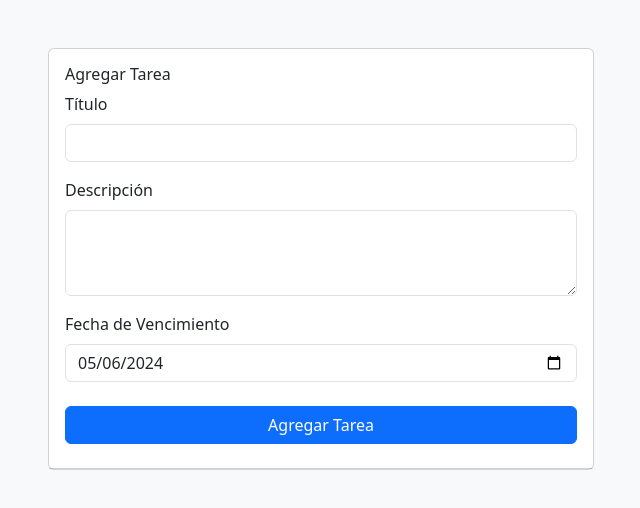
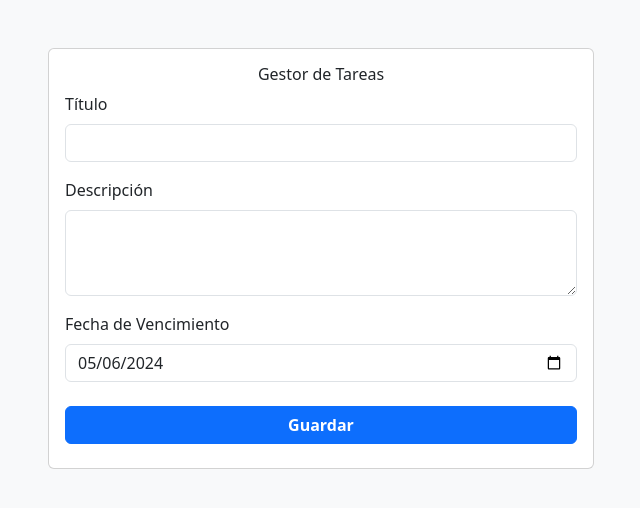
Before and after one commit to otineb97/gestor-tareas-v2, a plain HTML site: page index.html in a window 1280 px wide. Shown: the whole page, without its empty margins (319-959 px from the left). Drawn offline with nearby package versions, Linux system fonts and the light colour scheme.

Commit message:
Update index.html

```diff
--- a/index.html
+++ b/index.html
@@ -3,7 +3,8 @@
 <head>
     <meta charset="UTF-8">
     <meta name="viewport" content="width=device-width, initial-scale=1.0">
-    <title>Gestor de Tareas</title>
+    <title>Gestor de Tareas - Organiza tus tareas</title>
+    <meta name="description" content="A simple task manager for organizing your daily tasks efficiently.">
     <!-- Bootstrap CSS -->
     <link href="https://cdn.jsdelivr.net/npm/bootstrap@5.3.3/dist/css/bootstrap.min.css" rel="stylesheet" integrity="sha384-QWTKZyjpPEjISv5WaRU9OFeRpok6YctnYmDr5pNlyT2bRjXh0JMhjY6hW+ALEwIH" crossorigin="anonymous">
     <!-- Custom CSS -->
@@ -12,13 +13,14 @@
     <link href="https://cdn.jsdelivr.net/npm/bootstrap-icons@1.8.0/font/bootstrap-icons.css" rel="stylesheet">
 </head>
 <body>
+    <main>
         <div class="container my-5">
             <div class="row">
                 <div class="col-md-6 mx-auto">
-                <div class="card">
+                    <section class="card">
                         <div class="card-body">
                             <form id="task-form">
-                            <h4 class="card-title">Agregar Tarea</h4>
+                                <h2 class="card-title text-center">Gestor de Tareas</h2>
                                 <div class="mb-3">
                                     <label for="task" class="form-label">Título</label>
                                     <input type="text" class="form-control" id="task" maxlength="50">
@@ -32,17 +34,18 @@
                                     <input type="date" class="form-control" id="due-date">
                                 </div>
                                 <div class="d-grid mb-2">
-                                <button class="btn btn-primary btn-block" type="submit">Agregar Tarea</button>
+                                    <button class="btn btn-primary fw-semibold btn-block" type="submit">Guardar</button>
                                 </div>
                             </form>
                         </div>
-                    <ul class="list-group list-group-flush" id="task-list">
+                        <ul class="list-group list-group-flush" id="task-list" style="display: none;">
                             <!-- To Do Lists -->
                         </ul>
+                    </section>
                 </div>
             </div>
         </div>
-    </div>
+    </main>
 
     <!-- Custom Script -->
     <script src="./script.js"></script>
```
Lines whose indentation alone changed are shown as unchanged.
